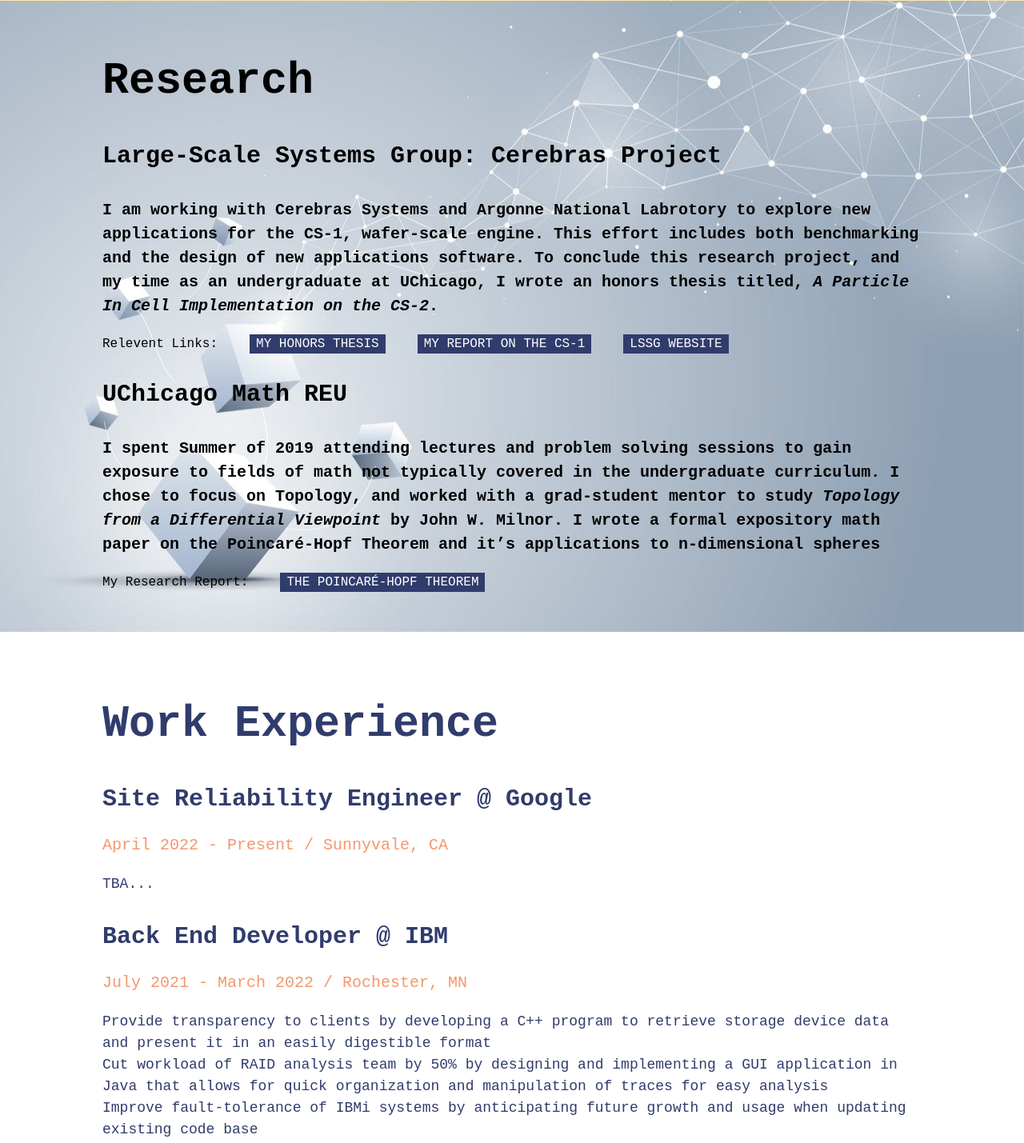
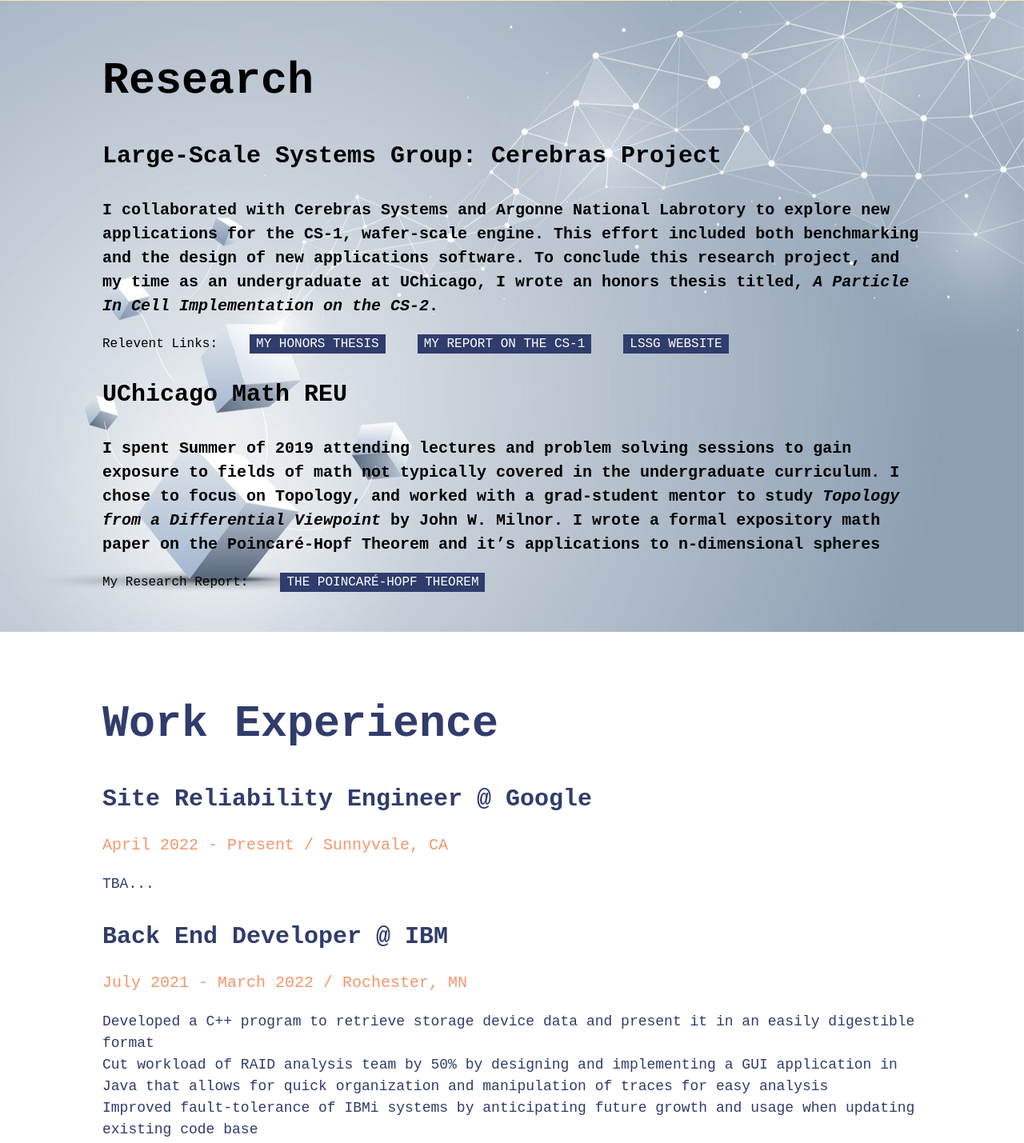
Before and after one commit to mandyla808/mandyla808.github.io, a plain HTML site: page index.html in a window 1280 px wide. Shown: the part 1108-2537 px from the top of the page at 80% size. Drawn offline with Linux system fonts and the light colour scheme.

Commit message:
updated tense

```diff
--- a/index.html
+++ b/index.html
@@ -73,9 +73,9 @@
       <div class="container">
         <h1>Research</h1>
         <h3>Large-Scale Systems Group: Cerebras Project</h3>
-        <p>I am working with Cerebras Systems and Argonne National Labrotory to
+        <p>I collaborated with Cerebras Systems and Argonne National Labrotory to
           explore new applications for the CS-1, wafer-scale engine. This effort
-          includes both benchmarking and the design of new applications software.
+          included both benchmarking and the design of new applications software.
           To conclude this research project, and my time as an undergraduate at
           UChicago, I wrote an honors thesis titled, <i>A Particle In Cell
           Implementation on the CS-2</i>.
@@ -123,13 +123,12 @@
         <h3>Back End Developer @ IBM</h3>
         <p>July 2021 - March 2022 / Rochester, MN</p>
         <ul>
-          <li>Provide transparency to clients by developing a C++ program to
-            retrieve storage device data and present it in an easily digestible
-            format</li>
+          <li>Developed a C++ program to retrieve storage device data and
+            present it in an easily digestible format</li>
           <li>Cut workload of RAID analysis team by 50% by designing and
             implementing a GUI application in Java that allows for quick
             organization and manipulation of traces for easy analysis</li>
-          <li>Improve fault-tolerance of IBMi systems by anticipating future
+          <li>Improved fault-tolerance of IBMi systems by anticipating future
             growth and usage when updating existing code base</li>
         </ul>
 
```
